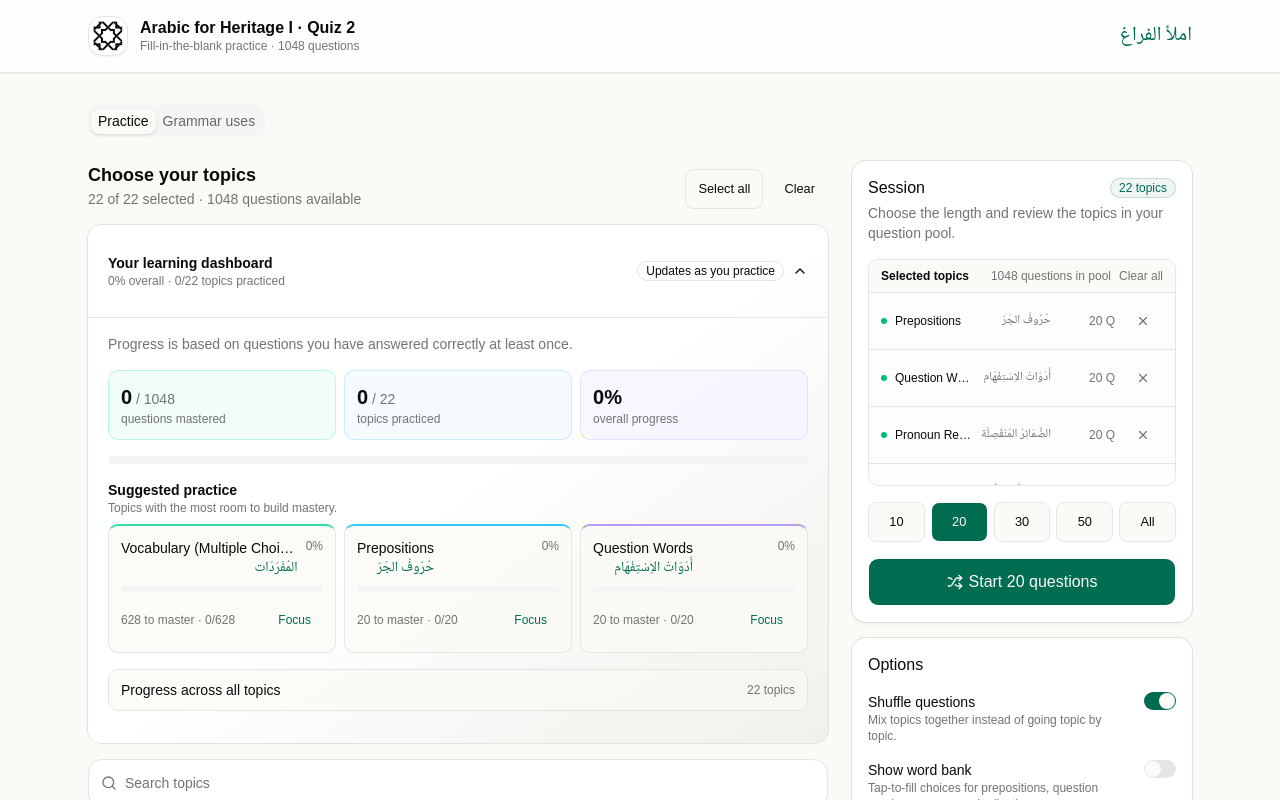
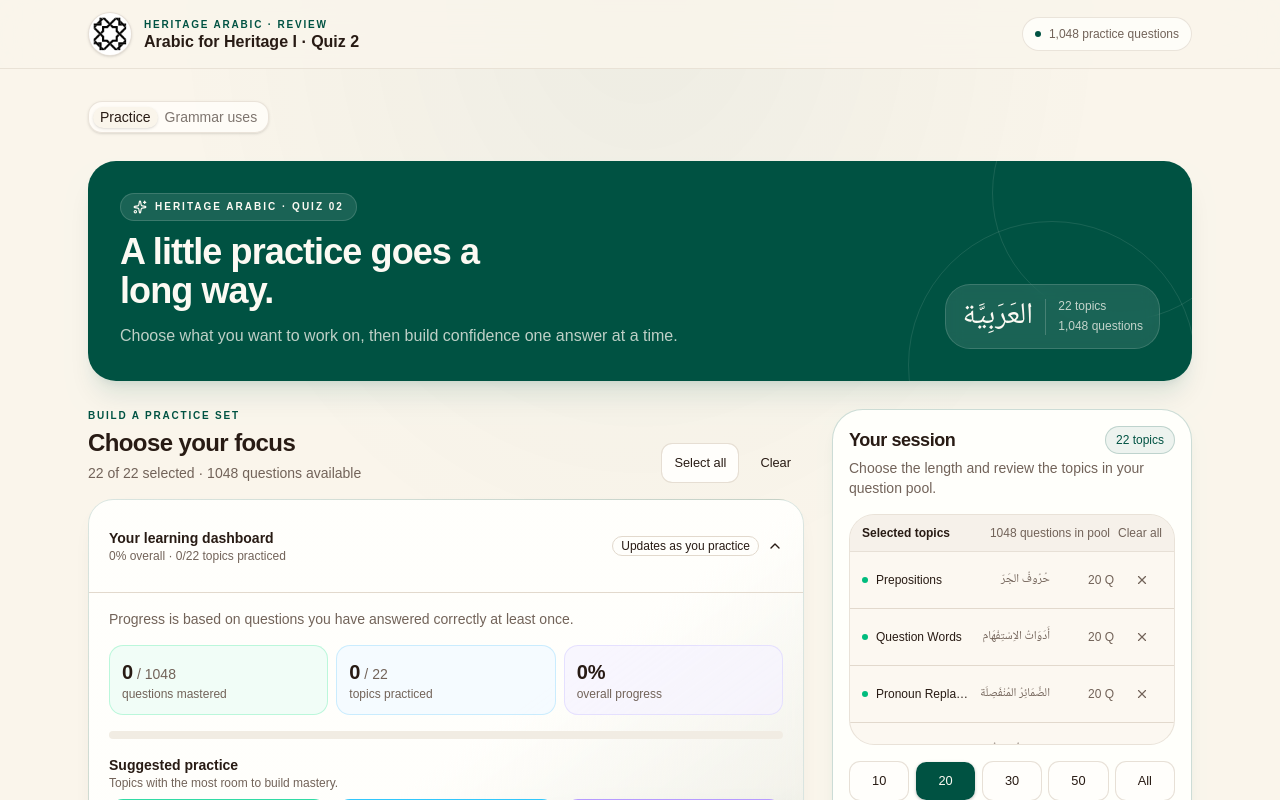
Before and after one commit to Omar-Elsayed08/HeritageArabicReview, a React (Vite) app: page / in a window 1280 px wide. Shown: the top 800 px of the page. Built offline with nearby package versions, Linux system fonts and the light colour scheme.

Commit message:
Redesign Arabic practice experience

```diff
--- a/src/App.tsx
+++ b/src/App.tsx
@@ -82,28 +82,29 @@ export default function App() {
   const markCorrect = useCallback((id: string) => setMastery((m) => (m[id] ? m : { ...m, [id]: true })), [setMastery])
 
   return (
-    <div className="min-h-svh bg-background">
-      <header className="sticky top-0 z-30 border-b bg-card/85 shadow-xs backdrop-blur supports-[backdrop-filter]:bg-card/75">
-        <div className="mx-auto flex max-w-6xl items-center justify-between gap-4 px-4 py-4 sm:px-6">
+    <div className="min-h-svh">
+      <header className="sticky top-0 z-30 border-b border-border/70 bg-background/85 backdrop-blur-xl">
+        <div className="mx-auto flex max-w-6xl items-center justify-between gap-4 px-4 py-3 sm:px-6">
           <button type="button" onClick={() => setScreen("setup")} className="flex min-w-0 items-center gap-3 text-left">
-            <div className="flex size-10 shrink-0 items-center justify-center rounded-xl border bg-white shadow-xs">
-              <img src={`${import.meta.env.BASE_URL}favicon.png`} alt="" className="size-8 object-contain" />
+            <div className="flex size-11 shrink-0 items-center justify-center rounded-2xl border border-border/80 bg-white shadow-sm">
+              <img src={`${import.meta.env.BASE_URL}favicon.png`} alt="" className="size-9 object-contain" />
             </div>
             <div className="min-w-0">
+              <p className="truncate text-[10px] font-semibold tracking-[0.18em] text-primary uppercase">Heritage Arabic · Review</p>
               <h1 className="truncate text-sm leading-tight font-semibold sm:text-base">Arabic for Heritage I · Quiz 2</h1>
-              <p className="truncate text-xs text-muted-foreground">Fill-in-the-blank practice · {QUESTIONS.length} questions</p>
             </div>
           </button>
-          <span dir="rtl" className="hidden font-arabic text-xl text-primary sm:block">
-            املأ الفراغ
-          </span>
+          <div className="hidden items-center gap-2 rounded-full border border-border/70 bg-card/80 px-3 py-2 text-xs font-medium text-muted-foreground sm:flex">
+            <span className="size-1.5 rounded-full bg-primary" />
+            {QUESTIONS.length.toLocaleString()} practice questions
+          </div>
         </div>
       </header>
 
-      <main className="mx-auto max-w-6xl px-4 py-6 sm:px-6 sm:py-8">
+      <main className="mx-auto max-w-6xl px-4 py-5 sm:px-6 sm:py-8">
         {screen === "setup" && (
-          <Tabs defaultValue="practice" className="gap-6">
-          <TabsList className="h-11 w-full sm:w-fit">
+          <Tabs defaultValue="practice" className="gap-5 sm:gap-7">
+            <TabsList className="h-12 w-full border border-border/70 bg-card/70 p-1 shadow-sm sm:w-fit">
               <TabsTrigger value="practice">Practice</TabsTrigger>
               <TabsTrigger value="uses">Grammar uses</TabsTrigger>
             </TabsList>
--- a/src/components/ArabicKeyboard.tsx
+++ b/src/components/ArabicKeyboard.tsx
@@ -35,8 +35,8 @@ function Key({
       onMouseDown={(e) => e.preventDefault()}
       onClick={() => onPress(def.char)}
       className={cn(
-        "relative flex h-11 min-w-0 flex-1 items-center justify-center rounded-lg border border-b-[3px] border-border bg-card font-arabic text-xl text-foreground shadow-xs transition-all select-none",
-        "hover:bg-accent active:translate-y-px active:border-b disabled:opacity-40 sm:h-12 sm:text-2xl",
+        "relative flex h-11 min-w-0 flex-1 items-center justify-center rounded-xl border border-border/80 border-b-[3px] bg-card font-arabic text-xl text-foreground shadow-[0_2px_5px_rgba(22,38,30,0.06)] transition-all select-none",
+        "hover:border-primary/35 hover:bg-primary/[0.035] active:translate-y-px active:border-b disabled:opacity-40 sm:h-12 sm:text-2xl",
         className,
       )}
     >
@@ -56,7 +56,7 @@ export function ArabicKeyboard({ onInsert, onBackspace, onClear, onEnter, enterL
   return (
     <div
       dir="rtl"
-      className="w-full rounded-2xl border bg-muted/60 p-1.5 shadow-inner sm:p-3"
+      className="w-full rounded-3xl border border-border/75 bg-card/90 p-2 shadow-sm sm:p-3"
       aria-label="Arabic on-screen keyboard"
     >
       <div className="mb-1.5 flex gap-1 sm:mb-2 sm:gap-1.5">
--- a/src/components/Setup.tsx
+++ b/src/components/Setup.tsx
@@ -1,4 +1,4 @@
-import { Check, ChevronDown, Play, Search, Shuffle, X } from "lucide-react"
+import { Check, ChevronDown, Play, Search, Shuffle, Sparkles, X } from "lucide-react"
 import { useState } from "react"
 import { Badge } from "@/components/ui/badge"
 import { Button } from "@/components/ui/button"
@@ -91,12 +91,33 @@ export function Setup({
   }
 
   return (
-    <div className="grid gap-6 pb-24 lg:grid-cols-[1fr_340px] lg:pb-0">
+    <div className="grid gap-5 pb-24 lg:grid-cols-[minmax(0,1fr)_360px] lg:gap-7 lg:pb-0">
+      <div className="relative isolate overflow-hidden rounded-[1.75rem] bg-primary px-5 py-6 text-primary-foreground shadow-xl shadow-primary/10 sm:px-8 sm:py-8 lg:col-span-2">
+        <div aria-hidden="true" className="absolute -right-14 -top-24 size-64 rounded-full border border-current/10" />
+        <div aria-hidden="true" className="absolute -right-1 -bottom-32 size-72 rounded-full border border-current/10" />
+        <div className="relative flex flex-col gap-5 sm:flex-row sm:items-end sm:justify-between">
+          <div className="max-w-2xl">
+            <div className="mb-3 inline-flex items-center gap-2 rounded-full border border-current/15 bg-white/10 px-3 py-1.5 text-[10px] font-semibold tracking-[0.2em] uppercase">
+              <Sparkles className="size-3.5" />
+              Heritage Arabic · Quiz 02
+            </div>
+            <h2 className="max-w-[18ch] text-3xl leading-[1.08] font-semibold tracking-tight sm:text-4xl">A little practice goes a long way.</h2>
+            <p className="mt-3 max-w-xl text-sm leading-relaxed text-primary-foreground/75 sm:text-base">Choose what you want to work on, then build confidence one answer at a time.</p>
+          </div>
+          <div className="relative flex shrink-0 items-center gap-3 rounded-2xl border border-current/15 bg-white/10 px-4 py-3 backdrop-blur-sm">
+            <span dir="rtl" className="font-arabic text-3xl leading-none">العَرَبِيَّة</span>
+            <span className="h-9 w-px bg-current/20" />
+            <span className="text-xs leading-relaxed text-primary-foreground/75">{TOPICS.length} topics<br />{QUESTIONS.length.toLocaleString()} questions</span>
+          </div>
+        </div>
+      </div>
+
       <section className="space-y-4">
         <div className="flex flex-wrap items-end justify-between gap-3">
           <div>
-            <h2 className="text-lg font-semibold">Choose your topics</h2>
-            <p className="text-sm text-muted-foreground">
+            <p className="mb-1 text-[10px] font-semibold tracking-[0.18em] text-primary uppercase">Build a practice set</p>
+            <h2 className="text-2xl font-semibold tracking-tight">Choose your focus</h2>
+            <p className="mt-1 text-sm text-muted-foreground">
               {selected.length} of {TOPICS.length} selected · {available} questions available
             </p>
           </div>
@@ -110,7 +131,7 @@ export function Setup({
           </div>
         </div>
 
-        <Card className="overflow-hidden border-primary/15 bg-gradient-to-br from-card via-card to-primary/[0.06]">
+        <Card className="overflow-hidden border-primary/15 bg-gradient-to-br from-card via-card to-primary/[0.07]">
           <CardHeader className="p-0">
             <button
               type="button"
@@ -306,18 +327,18 @@ export function Setup({
         </div>
       </section>
 
-      <aside className="space-y-4 lg:sticky lg:top-6 lg:self-start">
-        <Card className="border-primary/15 shadow-md shadow-primary/[0.04]">
+      <aside className="space-y-4 lg:sticky lg:top-24 lg:self-start">
+        <Card className="border-primary/20 shadow-lg shadow-primary/[0.06] lg:rounded-3xl">
           <CardHeader>
             <div className="flex items-center justify-between gap-2">
-              <CardTitle>Session</CardTitle>
-              <Badge variant="outline" className="border-primary/20 bg-primary/[0.06] text-primary">{selectedTopics.length} topics</Badge>
+              <CardTitle className="text-lg font-semibold tracking-tight">Your session</CardTitle>
+              <Badge variant="outline" className="h-7 border-primary/20 bg-primary/[0.07] px-2.5 text-primary">{selectedTopics.length} topics</Badge>
             </div>
             <CardDescription>Choose the length and review the topics in your question pool.</CardDescription>
           </CardHeader>
           <CardContent className="space-y-4">
-            <div className="overflow-hidden rounded-lg border bg-muted/20">
-              <div className="flex items-center justify-between gap-2 border-b bg-background/70 px-3 py-2">
+            <div className="overflow-hidden rounded-2xl border border-border/70 bg-background/65">
+              <div className="flex items-center justify-between gap-2 border-b border-border/70 bg-muted/50 px-3 py-2.5">
                 <span className="text-xs font-semibold">Selected topics</span>
                 <div className="flex items-center gap-2">
                   <span className="text-xs tabular-nums text-muted-foreground">{available} questions in pool</span>
@@ -344,7 +365,7 @@ export function Setup({
                           aria-label={`Remove ${topic.title} from selected topics`}
                           title={`Remove ${topic.title}`}
                           onClick={() => onToggleTopic(topic.id)}
-                          className="flex size-10 shrink-0 items-center justify-center rounded-lg text-muted-foreground transition-colors hover:bg-destructive/10 hover:text-destructive focus-visible:outline-none focus-visible:ring-2 focus-visible:ring-ring"
+                          className="flex size-10 shrink-0 items-center justify-center rounded-xl text-muted-foreground transition-colors hover:bg-destructive/10 hover:text-destructive focus-visible:outline-none focus-visible:ring-2 focus-visible:ring-ring"
                         >
                           <X className="size-3.5" />
                         </button>
@@ -410,7 +431,7 @@ export function Setup({
         </p>
       </aside>
 
-      <div className="fixed inset-x-0 bottom-0 z-40 border-t bg-background/95 px-4 pt-2 pb-[calc(0.5rem+env(safe-area-inset-bottom))] shadow-[0_-8px_24px_-16px_rgba(15,23,42,0.3)] backdrop-blur lg:hidden">
+      <div className="fixed inset-x-0 bottom-0 z-40 border-t border-primary/20 bg-background/95 px-4 pt-2 pb-[calc(0.5rem+env(safe-area-inset-bottom))] shadow-[0_-8px_24px_-16px_rgba(15,23,42,0.3)] backdrop-blur-xl lg:hidden">
         <div className="mx-auto flex max-w-xl items-center gap-3">
           <div className="min-w-0 flex-1">
             <p className="truncate text-xs font-medium">{selectedTopics.length} topics selected</p>
--- a/src/components/ui/button.tsx
+++ b/src/components/ui/button.tsx
@@ -3,13 +3,13 @@ import { cva, type VariantProps } from "class-variance-authority"
 import { cn } from "@/lib/utils"
 
 const buttonVariants = cva(
-  "group/button inline-flex shrink-0 items-center justify-center rounded-lg border border-transparent bg-clip-padding text-sm font-medium whitespace-nowrap transition-all outline-none select-none focus-visible:border-ring focus-visible:ring-3 focus-visible:ring-ring/50 active:not-aria-[haspopup]:translate-y-px disabled:pointer-events-none disabled:opacity-50 aria-invalid:border-destructive aria-invalid:ring-3 aria-invalid:ring-destructive/20 dark:aria-invalid:border-destructive/50 dark:aria-invalid:ring-destructive/40 [&_svg]:pointer-events-none [&_svg]:shrink-0 [&_svg:not([class*='size-'])]:size-4",
+  "group/button inline-flex shrink-0 items-center justify-center rounded-xl border border-transparent bg-clip-padding text-sm font-medium whitespace-nowrap transition-all outline-none select-none focus-visible:border-ring focus-visible:ring-3 focus-visible:ring-ring/50 active:not-aria-[haspopup]:translate-y-px disabled:pointer-events-none disabled:opacity-50 aria-invalid:border-destructive aria-invalid:ring-3 aria-invalid:ring-destructive/20 dark:aria-invalid:border-destructive/50 dark:aria-invalid:ring-destructive/40 [&_svg]:pointer-events-none [&_svg]:shrink-0 [&_svg:not([class*='size-'])]:size-4",
   {
     variants: {
       variant: {
-        default: "bg-primary text-primary-foreground hover:bg-primary/80",
+        default: "bg-primary text-primary-foreground shadow-sm hover:bg-primary/90 hover:shadow-md",
         outline:
-          "border-border bg-background hover:bg-muted hover:text-foreground aria-expanded:bg-muted aria-expanded:text-foreground dark:border-input dark:bg-input/30 dark:hover:bg-input/50",
+          "border-border/80 bg-card hover:bg-muted hover:text-foreground aria-expanded:bg-muted aria-expanded:text-foreground dark:border-input dark:bg-input/30 dark:hover:bg-input/50",
         secondary:
           "bg-secondary text-secondary-foreground hover:bg-[color-mix(in_oklch,var(--secondary),var(--foreground)_5%)] aria-expanded:bg-secondary aria-expanded:text-secondary-foreground",
         ghost:
--- a/src/components/ui/card.tsx
+++ b/src/components/ui/card.tsx
@@ -11,7 +11,7 @@ function Card({
       data-slot="card"
       data-size={size}
       className={cn(
-        "group/card flex flex-col gap-(--card-spacing) overflow-hidden rounded-xl bg-card py-(--card-spacing) text-sm text-card-foreground ring-1 ring-foreground/10 [--card-spacing:--spacing(4)] has-data-[slot=card-footer]:pb-0 has-[>img:first-child]:pt-0 data-[size=sm]:[--card-spacing:--spacing(3)] data-[size=sm]:has-data-[slot=card-footer]:pb-0 *:[img:first-child]:rounded-t-xl *:[img:last-child]:rounded-b-xl",
+        "group/card flex flex-col gap-(--card-spacing) overflow-hidden rounded-2xl border border-border/80 bg-card/95 py-(--card-spacing) text-sm text-card-foreground shadow-[0_8px_30px_-20px_rgba(38,47,40,0.22)] backdrop-blur-sm [--card-spacing:--spacing(4)] has-data-[slot=card-footer]:pb-0 has-[>img:first-child]:pt-0 data-[size=sm]:[--card-spacing:--spacing(3)] data-[size=sm]:has-data-[slot=card-footer]:pb-0 *:[img:first-child]:rounded-t-2xl *:[img:last-child]:rounded-b-2xl",
         className
       )}
       {...props}
--- a/src/index.css
+++ b/src/index.css
@@ -51,72 +51,72 @@
 }
 
 :root {
-    --background: oklch(0.985 0.006 85);
-    --foreground: oklch(0.145 0 0);
-    --card: oklch(1 0 0);
-    --card-foreground: oklch(0.145 0 0);
-    --popover: oklch(1 0 0);
-    --popover-foreground: oklch(0.145 0 0);
-    --primary: oklch(0.47 0.1 168);
-    --primary-foreground: oklch(0.985 0 0);
-    --secondary: oklch(0.97 0 0);
-    --secondary-foreground: oklch(0.205 0 0);
-    --muted: oklch(0.97 0 0);
-    --muted-foreground: oklch(0.556 0 0);
-    --accent: oklch(0.97 0 0);
-    --accent-foreground: oklch(0.205 0 0);
-    --destructive: oklch(0.577 0.245 27.325);
-    --border: oklch(0.922 0 0);
-    --input: oklch(0.922 0 0);
-    --ring: oklch(0.6 0.1 168);
-    --chart-1: oklch(0.87 0 0);
-    --chart-2: oklch(0.556 0 0);
-    --chart-3: oklch(0.439 0 0);
-    --chart-4: oklch(0.371 0 0);
-    --chart-5: oklch(0.269 0 0);
-    --radius: 0.625rem;
-    --sidebar: oklch(0.985 0 0);
-    --sidebar-foreground: oklch(0.145 0 0);
-    --sidebar-primary: oklch(0.205 0 0);
-    --sidebar-primary-foreground: oklch(0.985 0 0);
-    --sidebar-accent: oklch(0.97 0 0);
-    --sidebar-accent-foreground: oklch(0.205 0 0);
-    --sidebar-border: oklch(0.922 0 0);
-    --sidebar-ring: oklch(0.708 0 0);
+    --background: oklch(0.972 0.014 84);
+    --foreground: oklch(0.235 0.025 49);
+    --card: oklch(0.998 0.004 95);
+    --card-foreground: oklch(0.235 0.025 49);
+    --popover: oklch(0.998 0.004 95);
+    --popover-foreground: oklch(0.235 0.025 49);
+    --primary: oklch(0.39 0.075 174);
+    --primary-foreground: oklch(0.985 0.01 94);
+    --secondary: oklch(0.93 0.025 87);
+    --secondary-foreground: oklch(0.3 0.035 50);
+    --muted: oklch(0.945 0.014 86);
+    --muted-foreground: oklch(0.51 0.025 54);
+    --accent: oklch(0.93 0.045 57);
+    --accent-foreground: oklch(0.33 0.08 39);
+    --destructive: oklch(0.56 0.18 27);
+    --border: oklch(0.89 0.019 77);
+    --input: oklch(0.89 0.019 77);
+    --ring: oklch(0.55 0.08 166);
+    --chart-1: oklch(0.64 0.1 172);
+    --chart-2: oklch(0.69 0.14 54);
+    --chart-3: oklch(0.58 0.1 235);
+    --chart-4: oklch(0.67 0.11 126);
+    --chart-5: oklch(0.6 0.14 319);
+    --radius: 0.875rem;
+    --sidebar: oklch(0.972 0.014 84);
+    --sidebar-foreground: oklch(0.235 0.025 49);
+    --sidebar-primary: oklch(0.39 0.075 174);
+    --sidebar-primary-foreground: oklch(0.985 0.01 94);
+    --sidebar-accent: oklch(0.93 0.025 87);
+    --sidebar-accent-foreground: oklch(0.3 0.035 50);
+    --sidebar-border: oklch(0.89 0.019 77);
+    --sidebar-ring: oklch(0.55 0.08 166);
 }
 
 .dark {
-    --background: oklch(0.145 0 0);
-    --foreground: oklch(0.985 0 0);
-    --card: oklch(0.205 0 0);
-    --card-foreground: oklch(0.985 0 0);
-    --popover: oklch(0.205 0 0);
-    --popover-foreground: oklch(0.985 0 0);
-    --primary: oklch(0.922 0 0);
-    --primary-foreground: oklch(0.205 0 0);
-    --secondary: oklch(0.269 0 0);
-    --secondary-foreground: oklch(0.985 0 0);
-    --muted: oklch(0.269 0 0);
-    --muted-foreground: oklch(0.708 0 0);
-    --accent: oklch(0.269 0 0);
-    --accent-foreground: oklch(0.985 0 0);
-    --destructive: oklch(0.704 0.191 22.216);
-    --border: oklch(1 0 0 / 10%);
+    --background: oklch(0.19 0.018 174);
+    --foreground: oklch(0.94 0.012 88);
+    --card: oklch(0.235 0.02 174);
+    --card-foreground: oklch(0.94 0.012 88);
+    --popover: oklch(0.235 0.02 174);
+    --popover-foreground: oklch(0.94 0.012 88);
+    --primary: oklch(0.72 0.09 166);
+    --primary-foreground: oklch(0.19 0.018 174);
+    --secondary: oklch(0.3 0.025 174);
+    --secondary-foreground: oklch(0.94 0.012 88);
+    --muted: oklch(0.28 0.022 174);
+    --muted-foreground: oklch(0.72 0.025 83);
+    --accent: oklch(0.33 0.055 52);
+    --accent-foreground: oklch(0.94 0.012 88);
+    --destructive: oklch(0.68 0.17 25);
+    --border: oklch(1 0 0 / 12%);
     --input: oklch(1 0 0 / 15%);
-    --ring: oklch(0.556 0 0);
-    --chart-1: oklch(0.87 0 0);
-    --chart-2: oklch(0.556 0 0);
-    --chart-3: oklch(0.439 0 0);
-    --chart-4: oklch(0.371 0 0);
-    --chart-5: oklch(0.269 0 0);
-    --sidebar: oklch(0.205 0 0);
-    --sidebar-foreground: oklch(0.985 0 0);
-    --sidebar-primary: oklch(0.488 0.243 264.376);
-    --sidebar-primary-foreground: oklch(0.985 0 0);
-    --sidebar-accent: oklch(0.269 0 0);
-    --sidebar-accent-foreground: oklch(0.985 0 0);
-    --sidebar-border: oklch(1 0 0 / 10%);
-    --sidebar-ring: oklch(0.556 0 0);
+    --ring: oklch(0.68 0.08 166);
+    --chart-1: oklch(0.72 0.09 166);
+    --chart-2: oklch(0.76 0.13 57);
+    --chart-3: oklch(0.72 0.09 235);
+    --chart-4: oklch(0.75 0.11 126);
+    --chart-5: oklch(0.73 0.12 319);
+    --sidebar: oklch(0.235 0.02 174);
+    --sidebar-foreground: oklch(0.94 0.012 88);
+    --sidebar-primary: oklch(0.72 0.09 166);
+    --sidebar-primary-foreground: oklch(0.19 0.018 174);
+    --sidebar-accent: oklch(0.3 0.025 174);
+    --sidebar-accent-foreground: oklch(0.94 0.012 88);
+    --sidebar-border: oklch(1 0 0 / 12%);
+    --sidebar-ring: oklch(0.68 0.08 166);
 }
 
 @layer base {
@@ -124,11 +124,27 @@
     @apply border-border outline-ring/50;
     }
   body {
-    @apply bg-background text-foreground;
+    @apply bg-background text-foreground antialiased;
+    background-image: radial-gradient(ellipse at top, color-mix(in oklch, var(--primary) 5%, transparent), transparent 52%);
+    background-attachment: fixed;
     }
   html {
     @apply font-sans;
     }
+}
+::selection {
+  background: color-mix(in oklch, var(--primary) 22%, transparent);
+}
+button, a, input {
+  -webkit-tap-highlight-color: transparent;
+}
+@media (prefers-reduced-motion: reduce) {
+  *, *::before, *::after {
+    scroll-behavior: auto !important;
+    animation-duration: 0.01ms !important;
+    animation-iteration-count: 1 !important;
+    transition-duration: 0.01ms !important;
+  }
 }
 @keyframes shake {
   0%, 100% { transform: translateX(0); }
```
Also changed, not shown: src/components/GrammarUses.tsx (+21 -3 lines), src/components/Quiz.tsx (+39 -30 lines), src/components/Results.tsx (+31 -18 lines).
